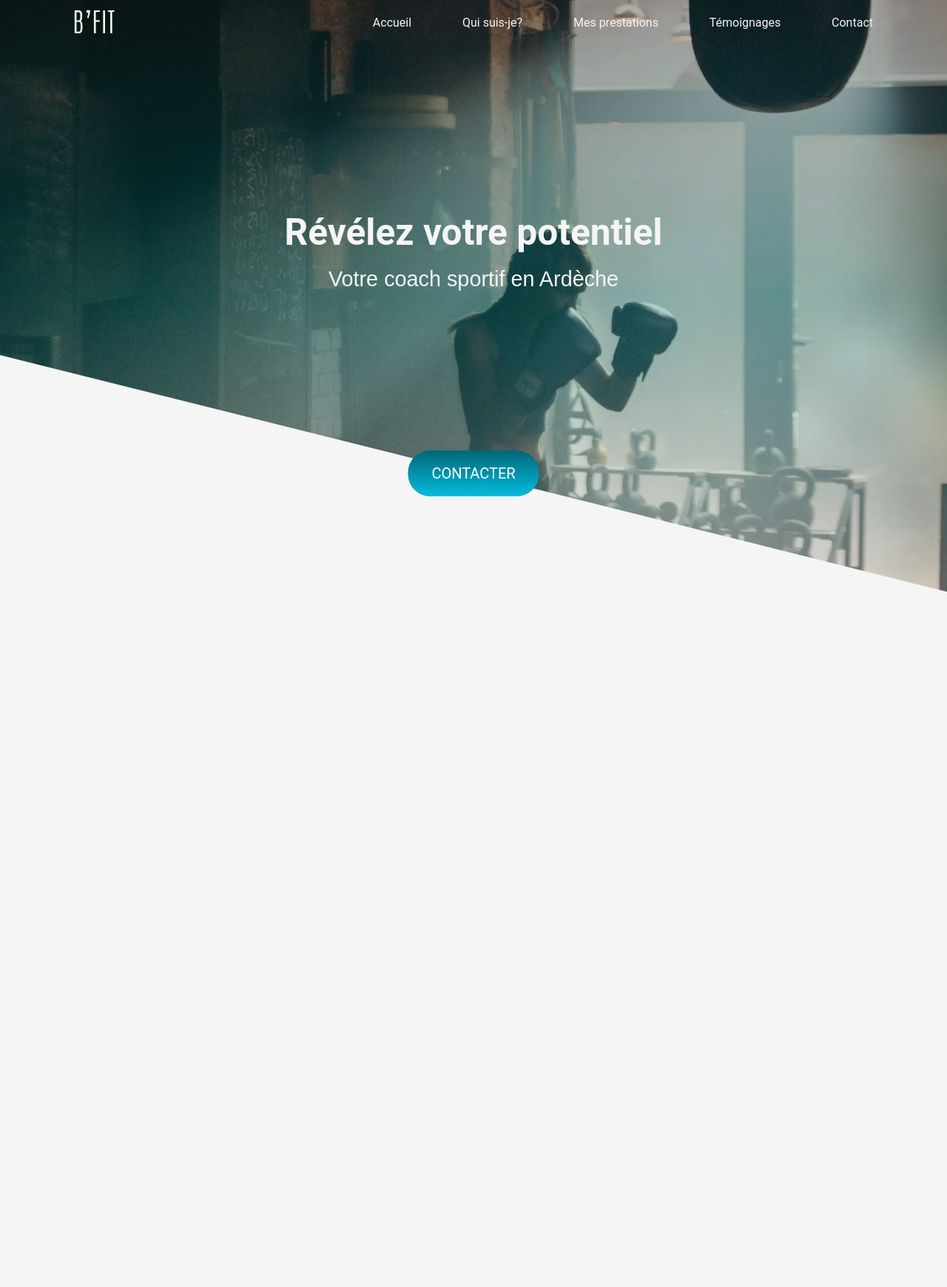
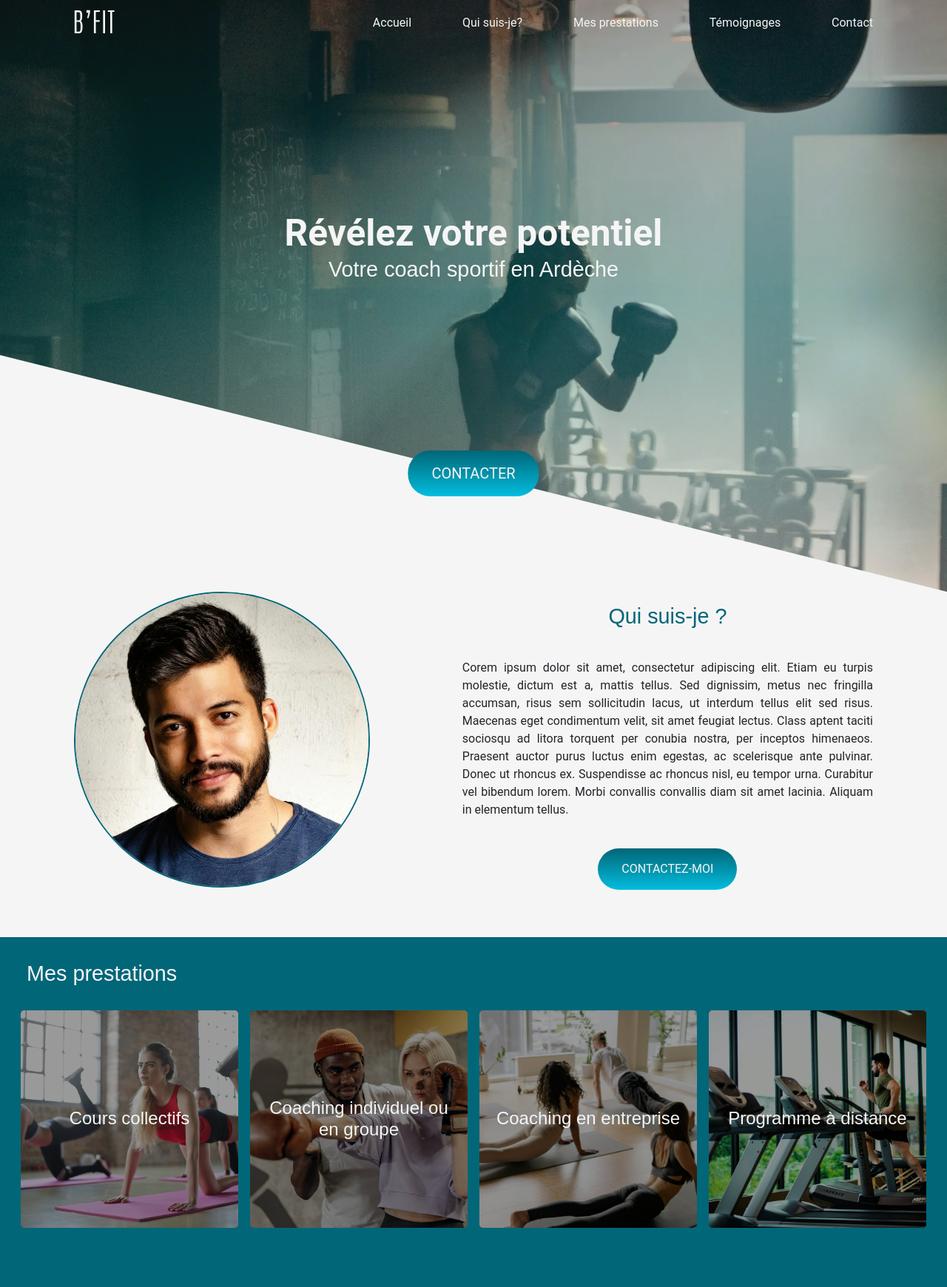
Before and after one commit to Isa-burgos/B-fit, a PHP site: page / in a window 1280 px wide. Shown: the whole page at 74% size. Before the commit the page ends 800 px from the top, so only its background shows below. Run offline with PHP 8.4, Linux system fonts and the light colour scheme; some libraries are stand-ins or nearby versions.

Commit message:
add sections "qui suis-je" and "prestations"

```diff
--- a/index.html
+++ b/index.html
@@ -12,6 +12,9 @@
       <title>B'Fit</title>
   </head>
   <body>
+
+    <!-- START HEADER -->
+
     <header class="header">
       <nav class="navbar navbar-expand-md link-light">
         <div class=" nav container-fluid">
@@ -29,10 +32,10 @@
                 <a class="nav-link" aria-current="page" href="#">Accueil</a>
               </li>
               <li class="nav-item">
-                    <a class="nav-link" href="#">Qui suis-je?</a>
+                <a class="nav-link" href="#quiSuisJe">Qui suis-je?</a>
               </li>
               <li class="nav-item">
-                    <a class="nav-link" href="#">Mes prestations</a>
+                <a class="nav-link" href="#prestations">Mes prestations</a>
               </li>
               <li class="nav-item">
                 <a class="nav-link" href="#">Témoignages</a>
@@ -55,7 +58,83 @@
     </header>
 
     <div>
-          <a href="#contact" class="btn btn-primary">Contacter</a>
+      <a href="#contact" class="btn btn-header">Contacter</a>
     </div>
+
+    <!-- END HEADER -->
+
+    <!-- START Qui suis-je? -->
+
+    <section id="quiSuisJe" class="mb-5">
+      <div class="presentation">
+        <div class="profile">
+          <div class="profile-img">
+            <img src="/assets/img/profile.jpg" alt="Coach">
+          </div>
+          <div class="profile-title">
+            <h2>Qui suis-je ?</h2>
+          </div>
+        </div>
+        <div class="profile-content">
+          <div class="profile-title">
+            <h2>Qui suis-je ?</h2>
+          </div>
+          <div class="profile-presentation">
+            <p>Corem ipsum dolor sit amet, consectetur adipiscing elit. Etiam eu turpis molestie, dictum est a, mattis tellus. Sed dignissim, metus nec fringilla accumsan, risus sem sollicitudin lacus, ut interdum tellus elit sed risus. Maecenas eget condimentum velit, sit amet feugiat lectus. Class aptent taciti sociosqu ad litora torquent per conubia nostra, per inceptos himenaeos. Praesent auctor purus luctus enim egestas, ac scelerisque ante pulvinar. Donec ut rhoncus ex. Suspendisse ac rhoncus nisl, eu tempor urna. Curabitur vel bibendum lorem. Morbi convallis convallis diam sit amet lacinia. Aliquam in elementum tellus.
+            </p>
+          </div>
+          <div class="profile-btn">
+            <button type="button" class="btn">Contactez-moi</button>
+          </div>
+        </div>
+      </div>
+    </section>
+
+    <!-- END Qui suis-je? -->
+
+    <!-- START Mes prestations -->
+
+    <section id="prestations" class="bg-primary container container-lg">
+      <h2 class="text-light">Mes prestations</h2>
+      <div class="row cards-container">
+        <div class="card-div col-sm-12 col-md-3">
+          <div class=" card bg-dark text-light">
+            <img src="assets/img/cours-collectifs.webp" class="card-img" alt="...">
+            <div class="card-img-overlay d-flex justify-content-center flex-column text-center">
+              <h3 class="text-light">Cours collectifs</h3>
+            </div>
+          </div>
+        </div>
+        <div class="card-div col-sm-12 col-md-3">
+          <div class="card bg-dark text-light">
+            <img src="assets/img/coaching-individuel.webp" class="card-img" alt="...">
+            <div class="card-img-overlay d-flex justify-content-center flex-column text-center">
+              <h3 class="text-light">Coaching individuel ou en groupe</h3>
+            </div>
+          </div>
+        </div>
+        <div class="card-div col-sm-12 col-md-3">
+          <div class="card bg-dark text-light">
+            <img src="assets/img/coaching-entreprise.webp" class="card-img" alt="...">
+            <div class="card-img-overlay d-flex justify-content-center flex-column text-center">
+              <h3 class="text-light">Coaching en entreprise</h3>
+            </div>
+          </div>
+        </div>
+        <div class="card-div col-sm-12 col-md-3">
+          <div class="card bg-dark text-light">
+            <img src="assets/img/programme-a-distance.webp" class="card-img" alt="...">
+            <div class="card-img-overlay d-flex justify-content-center flex-column text-center">
+              <h3 class="text-light">Programme à distance</h3>
+            </div>
+          </div>
+        </div>
+
+      </div>
+
+
+    </section>
+
+    <!-- END Mes prestations -->
   </body>
 </html>
--- a/scss/base/_body.scss
+++ b/scss/base/_body.scss
@@ -1,11 +1,12 @@
 body{
     background-color: $light;
     position: relative;
-    .btn{
+    .btn-header{
         position: absolute;
         top: 80vh;
         left: 50%;
         translate: -50% -50%;
         z-index: 1;
+        font-size: 1.25rem;
     }
 }
--- a/scss/base/_typography.scss
+++ b/scss/base/_typography.scss
@@ -18,4 +18,5 @@ h3{
 p{
     font-family: "Roboto", sans-serif;
     font-size: 1rem;
+    line-height: 1.5rem;
 }
--- a/scss/components/_button.scss
+++ b/scss/components/_button.scss
@@ -2,7 +2,8 @@
     border-radius: 30px;
     padding: 1rem 2rem;
     font-family: "Roboto", sans-serif;
-    font-size: 1.25rem;
+    font-size: 1rem;
+    color: $light;
     text-transform: uppercase;
     background-image: linear-gradient(to bottom, #016678, #02BDDE);
     border: none;
--- /dev/null
+++ b/scss/components/_cards.scss
@@ -0,0 +1,5 @@
+.card{
+    border: none;
+    border-radius: 5px;
+    margin: 1rem 0;
+}
--- a/scss/main.scss
+++ b/scss/main.scss
@@ -3,6 +3,10 @@
 @import 'base/reset-meyer';
 @import 'base/typography';
 @import 'base/body';
+
+@import 'pages/home';
+
 @import 'layout/header';
 
 @import 'components/button';
+@import 'components/cards';
--- /dev/null
+++ b/scss/pages/_home.scss
@@ -0,0 +1,137 @@
+.presentation{
+    display: flex;
+    flex-direction: column;
+    margin: 0 1.25rem 2rem 1.25rem;
+    .profile{
+        display: flex;
+        justify-content: center;
+        align-items: center;
+        margin: 0 auto 1rem auto;
+        .profile-img{
+            img{
+                width: 8.1rem;
+                height: 8.1rem;
+                border: 2px solid $primary;
+                border-radius: 100%;
+                margin-right: 1rem;
+            }
+        }
+    }
+    .profile-content{
+        .profile-title{
+            display: none;
+        }
+        .profile-presentation{
+            text-align: justify;
+        }
+        .profile-btn{
+            display: none;
+        }
+    }
+}
+
+@media screen and (min-width: 992px){
+    .presentation{
+        flex-direction: row;
+        margin: 0 6.25rem;
+        .profile{
+            .profile-img{
+                img{
+                    width: 25rem;
+                    height: 25rem;
+                    margin-right: 7.8rem;
+                }
+            }
+            .profile-title{
+                display: none;
+            }
+        }
+        .profile-content{
+            display: flex;
+            flex-direction: column;
+            justify-content: center;
+            align-items: center;
+            .profile-title, .profile-btn{
+                display: block;
+            }
+            .profile-title, .profile-presentation{
+                margin-bottom: 2.5rem;
+            }
+        }
+    }
+}
+
+@media screen and (min-width: 768px) and (max-width: 991px){
+    .presentation{
+        flex-direction: row;
+        margin: 0 3.1rem;
+        .profile{
+            .profile-img{
+                img{
+                    width: 20rem;
+                    height: 20rem;
+                    margin-right: 5rem;
+                }
+            }
+            .profile-title{
+                display: none;
+            }
+        }
+        .profile-content{
+            display: flex;
+            flex-direction: column;
+            justify-content: center;
+            align-items: center;
+            .profile-title, .profile-btn{
+                display: block;
+            }
+            .profile-title, .profile-presentation{
+                margin-bottom: 2.5rem;
+            }
+        }
+    }
+}
+
+#prestations{
+    padding-top: 1rem;
+    padding-bottom: 240%;
+    max-width: 100%;
+    position: relative;
+    h2{
+        text-align: center;
+    }
+    .cards-container{
+        margin: 1rem 1.25rem;
+        position: absolute;
+        top: 3rem;
+        left: 0;
+        .card-img-overlay{
+            background-color: rgba($color: #000000, $alpha: 0.4);
+            float: inline-end;
+        }
+    }
+}
+
+@media screen and (min-width: 768px){
+    #prestations{
+        padding: 2rem 0 3rem 0;
+        h2{
+            text-align: left;
+            margin-left: 1.25rem;
+            padding-left: 1rem;
+        }
+        .cards-container{
+            position: static;
+            .card-div{
+                padding: 0 0.5rem;
+                .card{
+                    .card-img{
+                        width: 100%;
+                        aspect-ratio: 1/1;
+                        object-fit: cover;
+                    }
+                }
+            }
+        }
+    }
+}
```
Also changed, not shown: assets/css/main.min.css, assets/img/coaching-entreprise.webp (added), assets/img/coaching-individuel.webp (added), assets/img/cours-collectifs.webp (added), assets/img/profile.jpg (added), assets/img/programme-a-distance.webp (added), 1 other file. Lines whose indentation alone changed are shown as unchanged.
